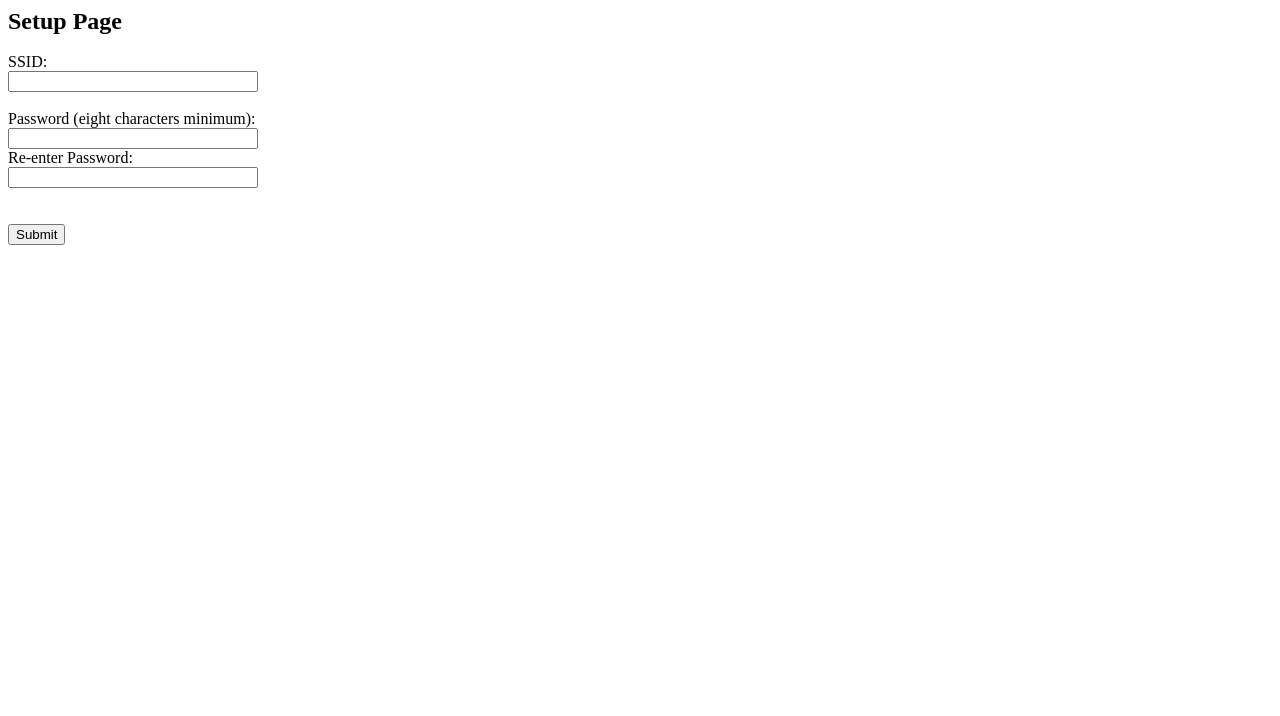
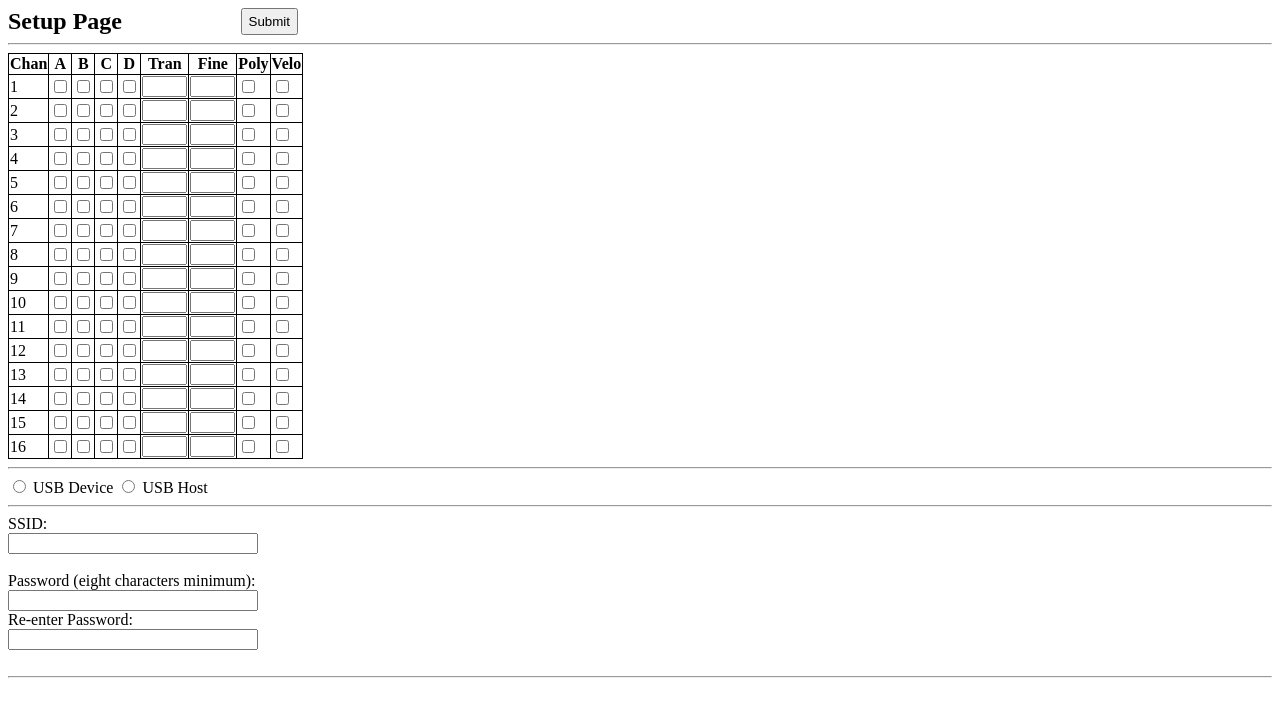
Before and after one commit to studiohsoftware/2WIRELESS, a plain HTML site: page Firmware/Setup.html in a window 1280 px wide. Drawn offline with Linux system fonts and the light colour scheme; no server answers.

Commit message:
Add MIDI config to Setup.html

```diff
--- a/Firmware/Setup.html
+++ b/Firmware/Setup.html
@@ -2,16 +2,53 @@
 	<head>
 	<meta name="viewport" content="width=device-width, initial-scale=1">
 	</head>
+	<style>
+		table,th,td	{
+			border:1px solid black;
+			border-collapse: collapse;
+		}
+		th,td {
+			padding: 1px;
+		}
+		input[type=number] {
+			width: 45px;
+		}
+	</style>
 	<body>
-		<label style="font-weight:bold;font-size:24px;">Setup Page</label></br></br>
+		<div style="display: flex;justify-content: space-between; max-width:290px">
+			<label style="font-weight:bold;font-size:24px;">Setup Page</label>
+			<input type="button" id="submit" value="Submit">
+		</div>
+		<hr>
+		<table id="MidiTable" name="MidiTable">
+			<tr>
+				<th>Chan</th>
+				<th>A</th>
+				<th>B</th>
+				<th>C</th>
+				<th>D</th>
+				<th>Tran</th>
+				<th>Fine</th>
+				<th>Poly</th>
+				<th>Velo</th>
+			</tr>
+		</table>
+		<hr>
+		<label for="Device">
+		<input type="radio" id="Device" name="usb" value="1">
+		USB Device</label>
+		<label for="Host">
+		<input type="radio" id="Host" name="usb" value="0">
+		USB Host</label>
+		<hr>
 		<label for="ssid">SSID:</label></br>
 		<input type="text" id="ssid" name="ssid" maxlength="32" style="width:250;"><br><br>
 		<label for="pass">Password (eight characters minimum):</label></br>
 		<input type="text" id="pass" name="pass" maxlength="63" style="width:250;"><br>
 		<label for="pass2">Re-enter Password:</label></br>
-		<input type="text" id="pass2" name="pass2" maxlength="63" style="width:250;"><br><br>
+		<input type="text" id="pass2" name="pass2" maxlength="63" style="width:250;"><br>
 		<label for="submit" id="errortext" style="color:red;"></label></br>
-		<input type="button" id="submit" value="Submit">
+		<hr>
 	</body>
 	<script>
 		var ssid = document.getElementById("ssid");
@@ -20,12 +57,79 @@
 		var submit = document.getElementById("submit");
 		var errortext = document.getElementById("errortext");
 
+		var table = document.getElementById("MidiTable");
+		for (var i = 1; i < 17; ++i) {
+			var tr = document.createElement('tr');
+			var td1 = document.createElement('td');
+			var td2 = document.createElement('td');
+			var td3 = document.createElement('td');
+			var td4 = document.createElement('td');
+			var td5 = document.createElement('td');
+			var td6 = document.createElement('td');
+			var td7 = document.createElement('td');
+			var td8 = document.createElement('td');
+			var td9 = document.createElement('td');
+			var chan = document.createTextNode(i);
+			var a = document.createElement('input');
+			a.type = "checkbox";
+			a.name = "a" + i;
+			a.id = "a" + i;
+			var b = document.createElement('input');
+			b.type = "checkbox";
+			b.name = "b" + i;
+			b.id = "b" + i;
+			var c = document.createElement('input');
+			c.type = "checkbox";
+			c.name = "c" + i;
+			c.id = "c" + i;
+			var d = document.createElement('input');
+			d.type = "checkbox";
+			d.name = "d" + i;
+			d.id = "d" + i;
+			var t = document.createElement('input');
+			t.type = 'number';
+			t.name = "t" + i;
+			t.id = "t" + i;
+			t.setAttribute('max','49');
+			t.setAttribute('min','-49');
+			var f = document.createElement('input');
+			f.type = 'number';
+			f.name = "f" + i;
+			f.id = "f" + i;
+			f.setAttribute('max','49');
+			f.setAttribute('min','-49');
+			var p = document.createElement('input');
+			p.type = "checkbox";
+			p.name = "P" + i;
+			p.id = "P" + i;
+			var v = document.createElement('input');
+			v.type = "checkbox";
+			v.name = "v" + i;
+			v.id = "v" + i;
+			td1.appendChild(chan);
+			td2.appendChild(a);
+			td3.appendChild(b);
+			td4.appendChild(c);
+			td5.appendChild(d);
+			td6.appendChild(t);
+			td7.appendChild(f);
+			td8.appendChild(p);
+			td9.appendChild(v);
+			tr.appendChild(td1);
+			tr.appendChild(td2);
+			tr.appendChild(td3);
+			tr.appendChild(td4);
+			tr.appendChild(td5);
+			tr.appendChild(td6);
+			tr.appendChild(td7);
+			tr.appendChild(td8);
+			tr.appendChild(td9);
+			table.appendChild(tr);
+		}
 		submit.onclick = submitOnClick;
-
 		ssid.value = getSSID();
 		pass.value = getPass();
 		pass2.value = pass.value;
-
 		function getSSID(){
 			send("ssid");
 			return(JSON.parse(req.responseText).ssid);
@@ -39,7 +143,6 @@
 			req.open("GET", "http://192.168.0.1/" + url,false);
 			req.send(null);
 		}
-
 		function submitOnClick(){
 			if (pass.value != pass2.value) {
 				errortext.innerHTML = "Passwords do not match.";
```
